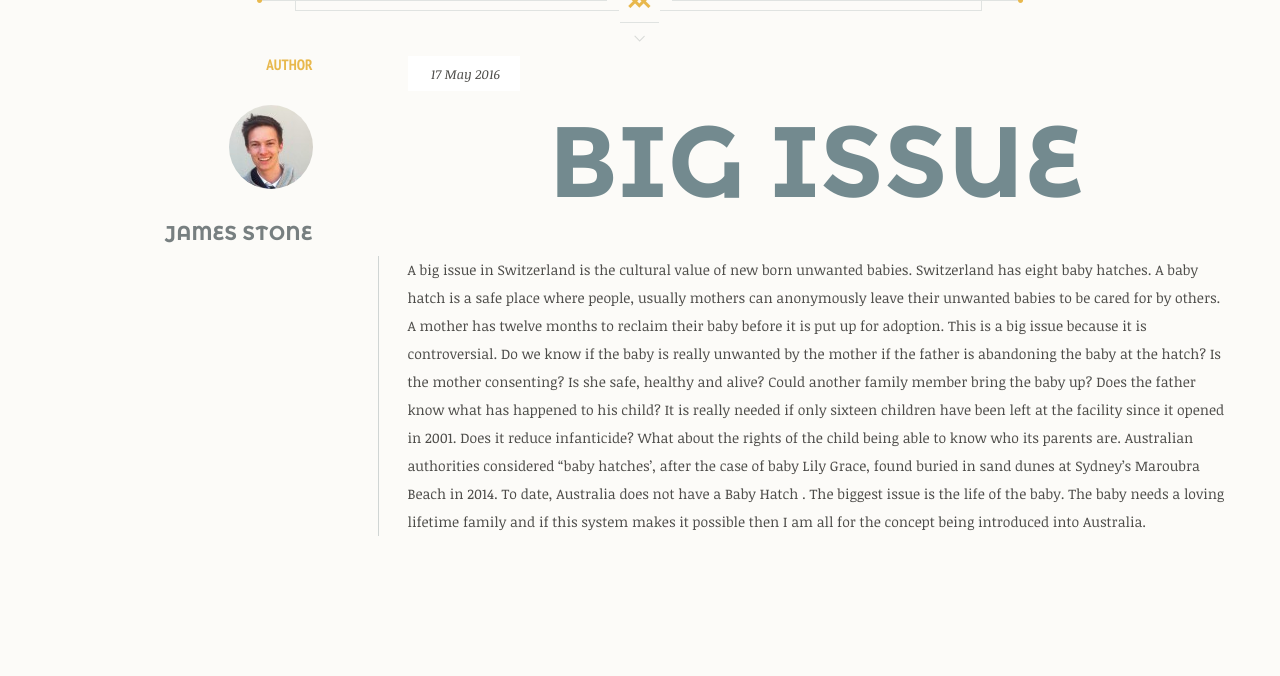
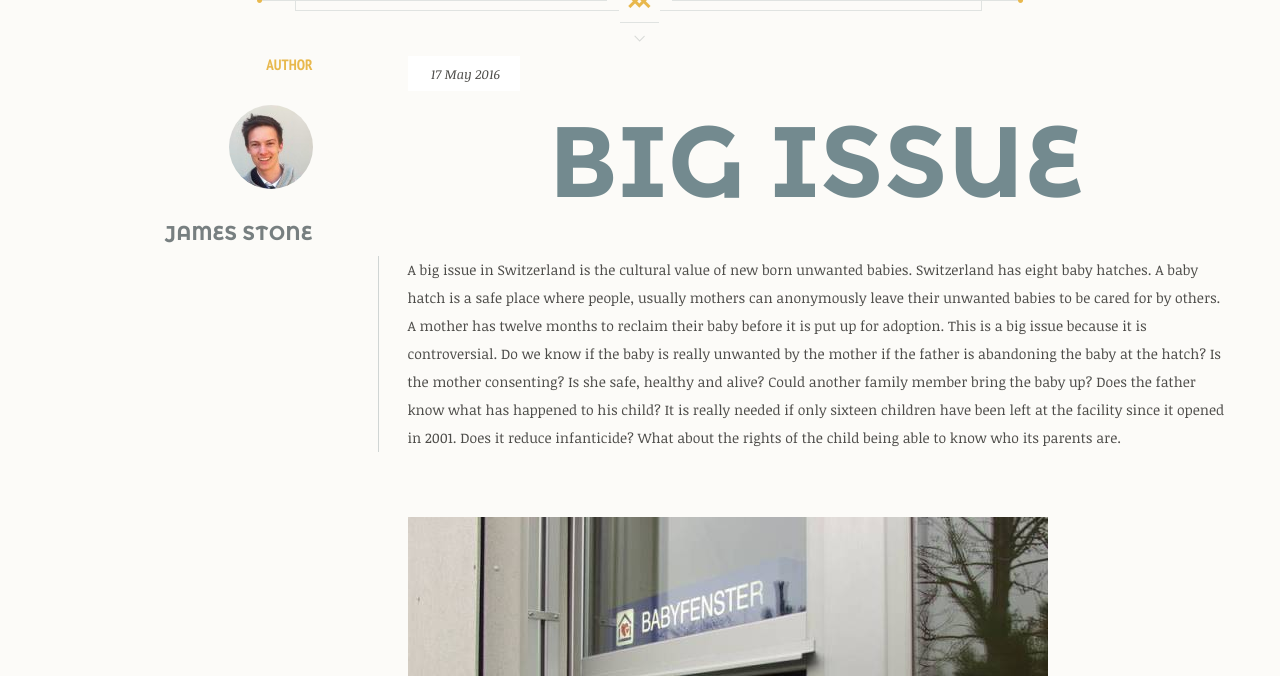
Before and after one commit to jamesmstone/Uno-Zwei-Tros-Quatter, a Jekyll site: the page built from _posts/2016-05-17-big issue.md, in a window 1280 px wide and 1400 px high, scrolled down 631 px, cut to the strip 0-676 px from the top of the window. Built offline with Jekyll 4.4.1, drawn with Linux system fonts in a browser that asks for light colours; some of the changed text lies outside the part shown.

Commit message:
Add Images big issue

```diff
--- a/_posts/2016-05-17-big issue.md
+++ b/_posts/2016-05-17-big issue.md
@@ -4,9 +4,10 @@ title: Big Issue
 author: James Stone
 layout: post
 map: true
-image:
+image: /img/babyhatch.jpg
 ---
 A big issue in Switzerland is the cultural value of new born unwanted babies. Switzerland has eight baby hatches. A baby hatch is a safe place where people, usually mothers can anonymously leave their unwanted babies to be cared for by others. A mother has twelve months to reclaim their baby before it is put up for adoption. This is a big issue because it is controversial.  Do we know if the baby is really unwanted by the mother if the father is abandoning the baby at the hatch?  Is the mother consenting? Is she safe, healthy and alive? Could another family member bring the baby up? Does the father know what has happened to his child? It is really needed if only sixteen children have been left at the facility since it opened in 2001. Does it reduce infanticide? What about the rights of the child being able to know who its parents are.
+![Baby Hatch, Einsiedeln, Switzerland](/img/babyhatch.jpg)
 Australian authorities considered “baby hatches’, after the case of baby Lily Grace, found buried in sand dunes at Sydney’s Maroubra Beach in 2014. To date, Australia does not have a Baby Hatch .
 The biggest issue is the life of the baby. The baby needs a loving lifetime family and if this system makes it possible then I am all for the concept being introduced into Australia.
 
```
Also changed, not shown: img/babyhatch.jpg (added).
